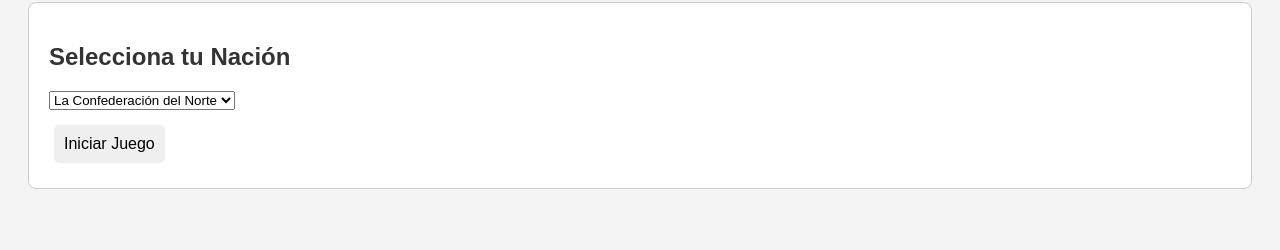
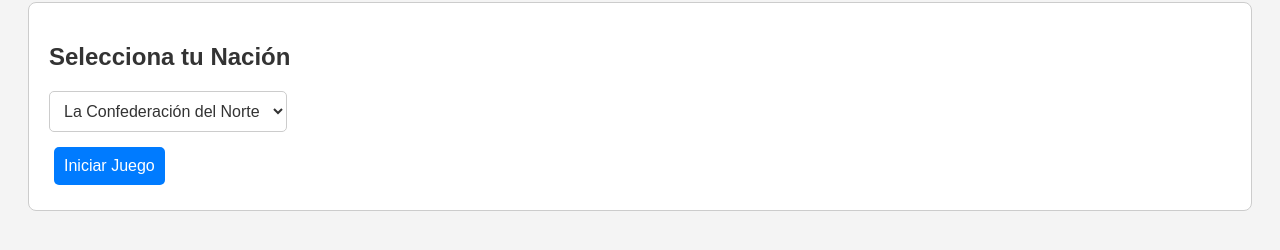
Before and after one commit to paudefclasspy/viktoria1, a plain HTML site: page index.html in a window 1280 px wide. Shown: the part 106-356 px from the top of the page. Drawn offline with Linux system fonts and the light colour scheme.

Commit message:
Update index.html

```diff
--- a/index.html
+++ b/index.html
@@ -25,6 +25,16 @@
         #nationSelect {
             display: block;
             margin: 10px 0;
+            padding: 10px;
+            font-size: 16px;
+            border: 1px solid #ccc;
+            border-radius: 5px;
+            background-color: #fff;
+            color: #333;
+            transition: border-color 0.3s;
+        }
+        #nationSelect:hover {
+            border-color: #007BFF;
         }
         button {
             margin: 5px;
@@ -33,10 +43,12 @@
             border: none;
             border-radius: 5px;
             cursor: pointer;
+            background-color: #007BFF;
+            color: white;
+            transition: background-color 0.3s;
         }
         button:hover {
-            background-color: #007BFF;
-            color: white;
+            background-color: #0056b3;
         }
         #action-output {
             margin-top: 15px;
```
